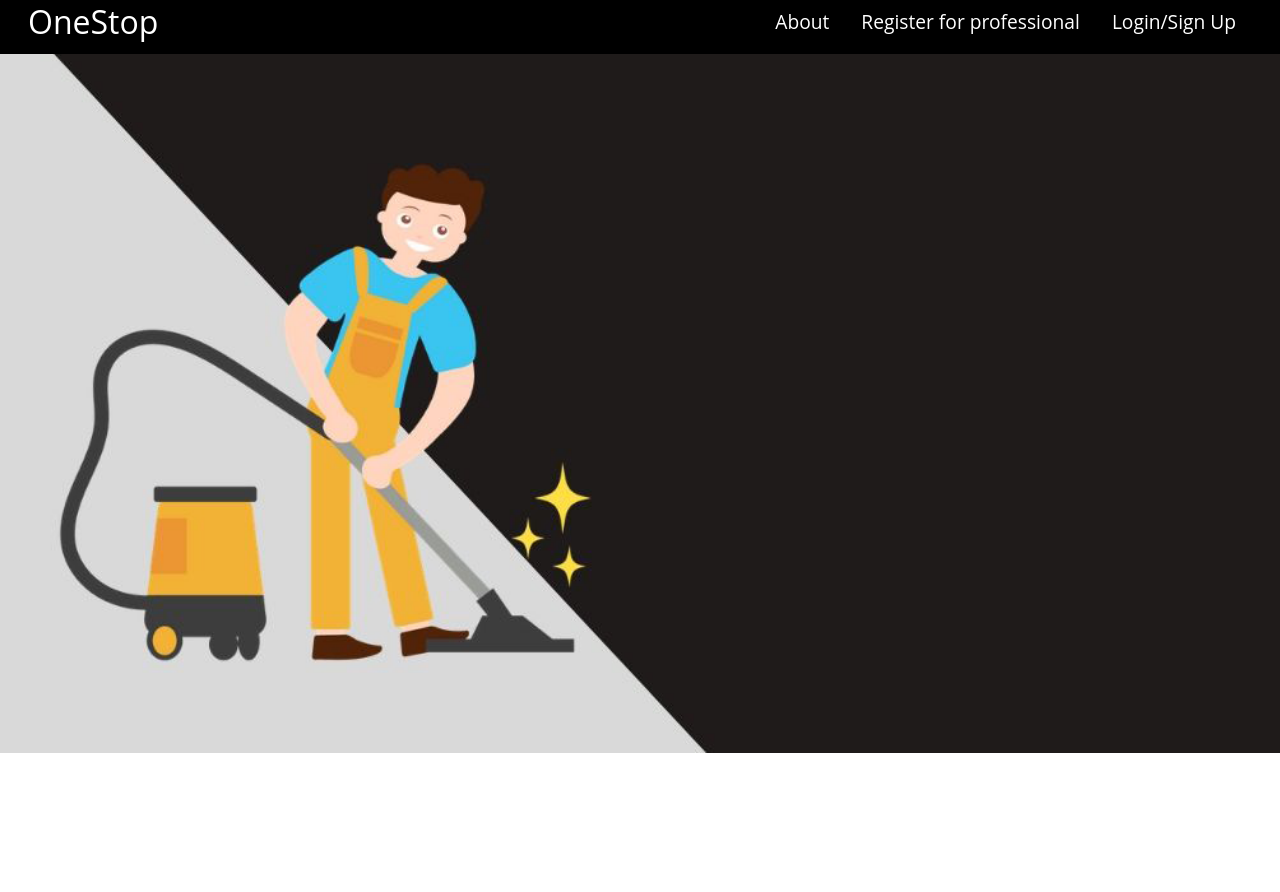
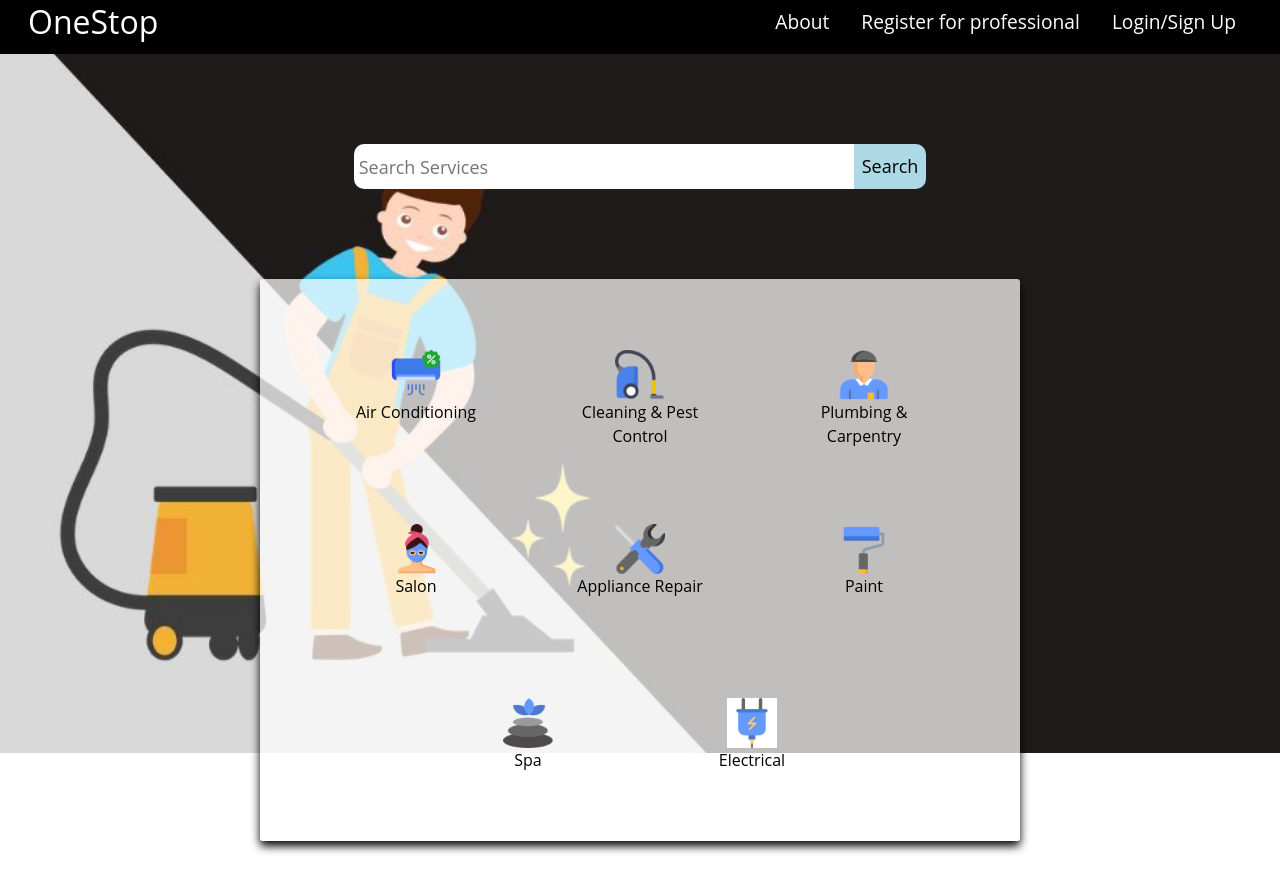
Before and after one commit to vijay10pk/onestop-web-app, a React (Create React App) app in the folder onestop-client/onestop-web-app/: page /sub in a window 1280 px wide. Shown: the top 892 px of the page. Before the commit the page ends 800 px from the top, so only its background shows below. Built offline with nearby package versions, Linux system fonts and the light colour scheme.

Commit message:
Search bar added

```diff
--- a/onestop-client/onestop-web-app/src/App.js
+++ b/onestop-client/onestop-web-app/src/App.js
@@ -9,6 +9,7 @@ import ServiceList from './Components/ServiceList'
 import SubCategory from './Components/SubCategory'
 import ServiceDetail from './Components/ServiceDetail'
 import Cart from './Components/Cart'
+import SearchBar from './Components/SearchBar'
 
 const App = () => {
   return (
@@ -22,6 +23,8 @@ const App = () => {
           <Route path='/about' element={<About />} />
           <Route path='/service' element={<ServiceList />}></Route>
           <Route path='/detail' element={<ServiceDetail />}></Route>
+          <Route path='/search' element={<SearchBar/>} />
+          <Route path='/sub' element={<SubCategory />} ></Route>
           <Route path='cart' element={<Cart />} />
         </Routes>
       </div>
--- a/onestop-client/onestop-web-app/src/Components/Cart.js
+++ b/onestop-client/onestop-web-app/src/Components/Cart.js
@@ -21,11 +21,11 @@ const Cart = () => {
                             </div>
                             <div className="name-price">
                             <div>
-                                <h4>{item.name}</h4>
-                                <p>{`Price: ${item.price}`}</p>
+                                <h4 style={{ textTransform: "capitalize" }} >{item.name}</h4>
+                                <h5>{`Price: ${item.price}`}</h5>
                             </div>
                             <div>
-                                <p>{`Quantity: ${item.quantity}`}</p>
+                                <h6>{`Quantity: ${item.quantity}`}</h6>
                             </div>
                             <div className='btns-container'>
                                 <button
--- /dev/null
+++ b/onestop-client/onestop-web-app/src/Components/SearchBar.js
@@ -0,0 +1,39 @@
+import React from 'react'
+import { useState } from 'react';
+import axios from 'axios';
+import ServiceDetail from './ServiceDetail';
+import { ServicesContext } from '../Context/ServiceContext';
+import { useContext } from 'react';
+import { useNavigate } from 'react-router-dom';
+
+const searchUrl = 'http://localhost:5000/search/'
+
+const SearchBar = () => {
+
+    const [search,setSearch] = useState('');
+    const {services,addServices} = useContext(ServicesContext)
+    const navigate = useNavigate();
+    console.log(services)
+
+    const handleSearch = (e) => {
+        e.preventDefault();
+        axios.get(searchUrl+search)
+        .then(response => {
+            addServices(response.data)
+            navigate('/detail',{replace:true})
+        }).catch(error => {
+          console.log(error.response)
+        })
+    }
+
+    return (
+        <div>
+            <form className='searchService' onSubmit={handleSearch}>
+              <input className='' onChange={(e)=> setSearch(e.target.value)} name='text' value={search} type="text" placeholder='Search Services' />
+              <button type='submit'>Search</button>
+            </form>
+        </div>
+    )
+}
+
+export default SearchBar
--- a/onestop-client/onestop-web-app/src/Components/ServiceDetail.js
+++ b/onestop-client/onestop-web-app/src/Components/ServiceDetail.js
@@ -1,7 +1,7 @@
 import React from 'react'
 import { useContext } from 'react'
 import { useNavigate } from 'react-router-dom'
-import { ServicesContext } from './SubCategory'
+import { ServicesContext } from '../Context/ServiceContext'
 import {CartContext} from '../Context/CardContext'
 import { cartCheck, quantityCheck } from './shared/cartCheck'
 
@@ -9,11 +9,12 @@ const ServiceDetail = () => {
 
     const {services} = useContext(ServicesContext)
     const {addToCart,cartItems,addMore} = useContext(CartContext)
+    console.log(services)
 
     const navigate = useNavigate();
 
     const backClick = () => {
-        navigate('/service',{replace:true})
+        navigate('/sub',{replace:true})
     }
 
     const goCart = () => {
--- a/onestop-client/onestop-web-app/src/Components/ServiceList.jsx
+++ b/onestop-client/onestop-web-app/src/Components/ServiceList.jsx
@@ -8,59 +8,41 @@ import electrical from "../images/electrical.png";
 import spa from "../images/spa.png";
 import paint from "../images/paint.png";
 import axios from "axios";
-import { useState, createContext } from "react";
+import { useState } from "react";
 import SubCategory from "./SubCategory";
-import { Link } from "react-router-dom";
-
+import { Link, useNavigate } from "react-router-dom";
+import { useEffect } from "react";
+import { useContext } from "react";
+import { ServicesContext } from "../Context/ServiceContext";
+import SearchBar from "./SearchBar";
 
 const url = 'http://localhost:5000/category/'
-const searchUrl = 'http://localhost:5000/search/'
 
 function ServiceList() {
 
-  const [data,setData] = useState('');
-  const [search,setSearch] = useState('');
-
-  const clear =()=>{
-    setData('')
-  }
-
-  const handleSearch = (e) => {
-    setSearch(e.target.value)
-    axios.get(url+'ac')
-    .then(response => {
-      console.log(response)
-    }).catch(error => {
-      console.log(error.response)
-    })
-  }
+  const {data,addData,delData} = useContext(ServicesContext)
 
   const handleClick = (value) => {
-    setData('')
     axios.get(url+value)
     .then(response => {
-      setData(response.data[0].sub_category)
+      addData(response.data[0].sub_category)
     }).catch(error => {
       console.log(error.response.data)
     })
   }
 
-  if(data!==''){
-    return <SubCategory data={data} clear={clear}></SubCategory>
-  }else{
+ useEffect(()=>{
+    delData()
+ },[])
+
+ if(data){
+    return <SubCategory></SubCategory>
+  }
     return (
       <>
         <div className="authentication-container">
           <div className="bgimg">
-            <div>
-              <input
-                className="searchService"
-                type="search"
-                value={search}
-                onChange={handleSearch}
-                placeholder="Search for services"
-              ></input>
-            </div>
+            <SearchBar></SearchBar>
             <section id="homepage">
               <div className="service-images">
                 <button onClick={()=> handleClick("AC")} name="AC" className="imgBtn">
@@ -116,6 +98,6 @@ function ServiceList() {
       </>
     );
   }
-  }
+
 
 export default ServiceList;
--- a/onestop-client/onestop-web-app/src/Components/SubCategory.js
+++ b/onestop-client/onestop-web-app/src/Components/SubCategory.js
@@ -1,30 +1,29 @@
 import React, { Fragment } from 'react'
-import { useState,createContext } from 'react';
+import { useState,useContext } from 'react';
 import {useNavigate} from 'react-router-dom'
 import ServiceDetail from './ServiceDetail';
+import { ServicesContext } from '../Context/ServiceContext';
+import ServiceList from './ServiceList';
 
-export const ServicesContext = createContext();
-
-const SubCategory = ({data,clear}) => {
+const SubCategory = () => {
 
     const navigate = useNavigate()
-    const [services,setServices] = useState('')
+    // const [services,setServices] = useState('')
+    const {data,addServices,delData} = useContext(ServicesContext)
 
-    const handleClick = (dataService) => {
-        setServices(dataService)
+    const handleClick = (service) => {
+        addServices(service)
+        navigate('/detail', {replace: true})
     }
 
     const backClick = () => {
-        clear()
+        localStorage.removeItem('data')
+        delData();
         navigate('/service', {replace: true})
     }
 
-    if(services!==""){
-        return (
-            <ServicesContext.Provider value={{ services }}>
-                <ServiceDetail></ServiceDetail>
-            </ServicesContext.Provider>
-          );
+    if(!data){
+        return <ServiceList></ServiceList>
     }
 
     return (
@@ -35,10 +34,7 @@ const SubCategory = ({data,clear}) => {
                     {data.map((sub,index) => {
                         return (
                             <>
-                                <div key={index} onClick={()=>{
-                                    let data = sub.services
-                                    handleClick(data)
-                                }} className='sub_card' >
+                                <div key={index} onClick={()=> handleClick(sub.services)} className='sub_card' >
                                    <h2 style={{ textTransform: "capitalize" }} >{sub.subCategoryName}</h2>
                                 </div>
                             </>
--- a/onestop-client/onestop-web-app/src/Context/ServiceContext.js
+++ b/onestop-client/onestop-web-app/src/Context/ServiceContext.js
@@ -2,12 +2,30 @@ import React, { createContext, useState } from 'react';
 
 export const ServicesContext = createContext();
 
-const ServicesContextProvider = ({children,servicesList}) => {
-//   const SERVICE_DATA = JSON.parse(localStorage.getItem('list'));
-  const [services] = useState(servicesList);
-    console.log("context"+servicesList)
+// const data1 = JSON.parse(localStorage.getItem('data'))
+
+const ServicesContextProvider = ({children}) => {
+
+  const [services,setServices] = useState([])
+  const [data,setData] = useState('')
+
+  const addServices = (service) => {
+    console.log(service)
+    setServices(service)
+  }
+
+  const addData = (data1) => {
+    setData(data1)
+  }
+
+  const delData = () =>{
+    setData('')
+  }
+
+  const values = {data,services,addServices,delData,addData}
+
   return (
-    <ServicesContext.Provider value={{ services }}>
+    <ServicesContext.Provider value={values}>
       { children }
     </ServicesContext.Provider>
   );
--- a/onestop-client/onestop-web-app/src/index.css
+++ b/onestop-client/onestop-web-app/src/index.css
@@ -37,7 +37,7 @@ nav button{
 .searchService {
   margin: auto;
   margin-top: 4rem;
-  width: 50%;
+  width: auto;
   padding: 10px 10px;
   border-radius: 5px;
   display: flex;
@@ -46,7 +46,25 @@ nav button{
   font-size: large;
   border-color: transparent;
   cursor: pointer;
+  align-items: center;
 }
+
+.searchService input{
+  padding: 3px;
+  width: 500px;
+  border-radius: 10px 0px 0px 10px;
+  cursor: pointer;
+  border-color: transparent;
+  height: 45px;
+}
+
+.searchService button{
+  border-radius: 0px 10px 10px 0px;
+  height: 45px;
+  background-color:lightblue;
+  border-color: transparent;
+}
+
 
 #homepage{
   margin: 5rem auto;
@@ -406,3 +424,6 @@ select{
   margin: 0 auto;
   padding: 0px ;
 }
+.name-price{
+  text-align: right;
+}
```
